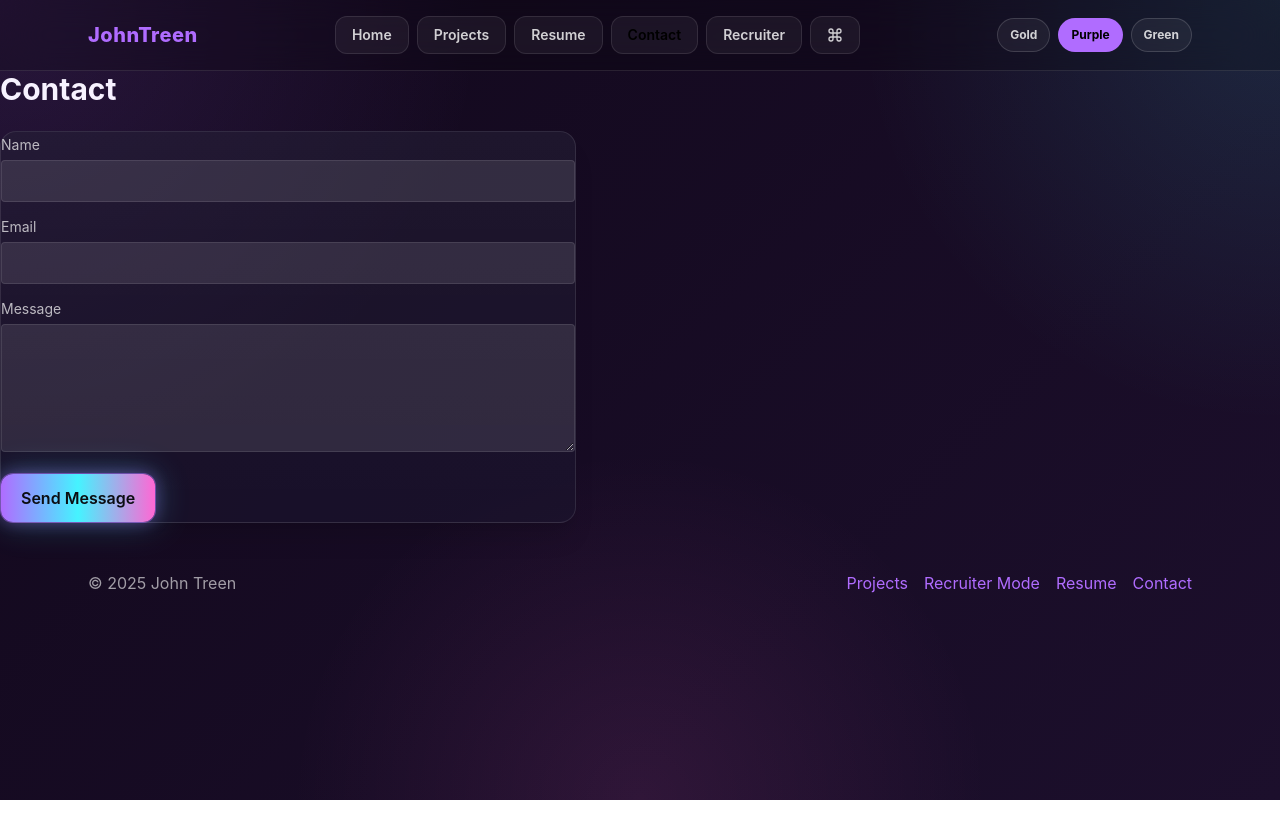
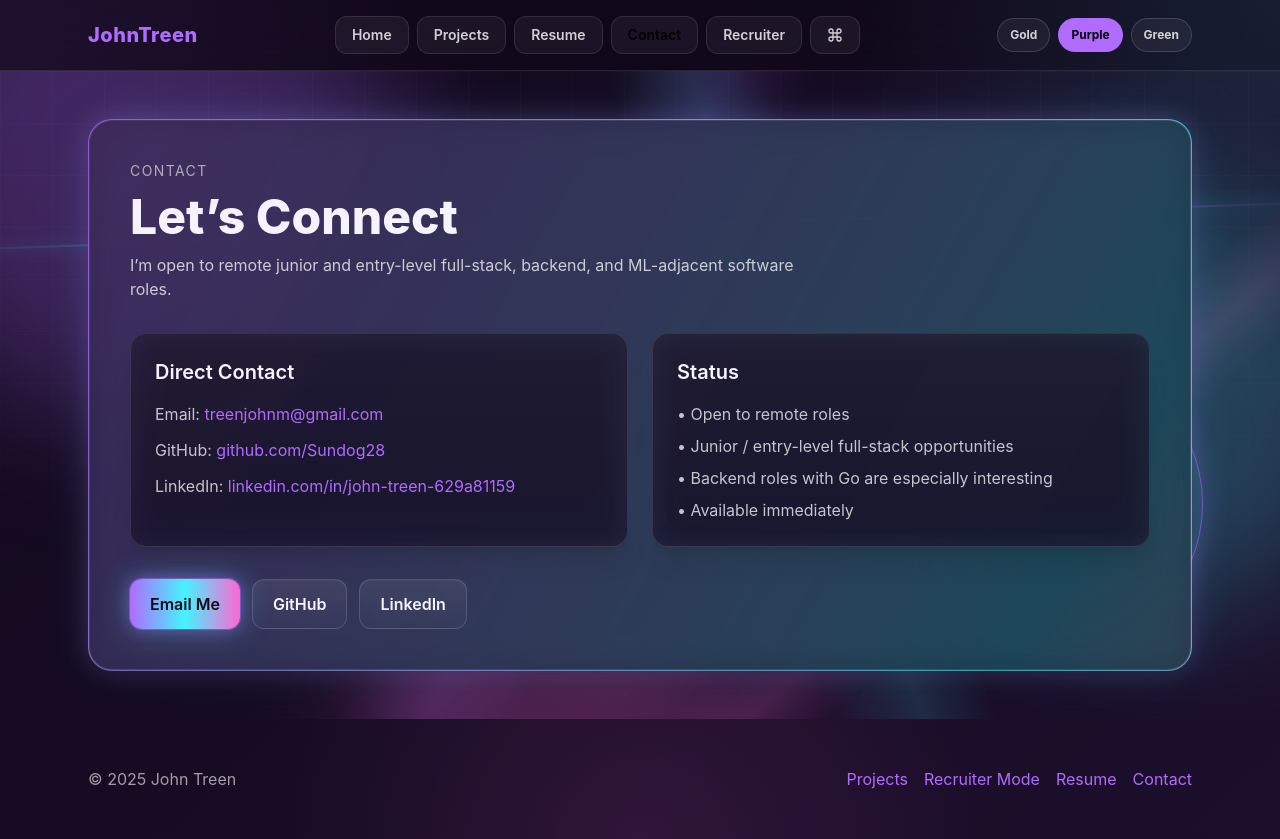
Before and after one commit to Sundog28/treenjohnportfolio, a React (Vite) app: page /contact in a window 1280 px wide. Before the commit the page ends 800 px from the top, so only its background shows below. Built offline with nearby package versions, Linux system fonts and the light colour scheme.

Commit message:
Add fully coded resume, contact, and case study pages

```diff
--- a/index.html
+++ b/index.html
@@ -1,8 +1,29 @@
-<!doctype html><html lang="en"><head>
-<meta charset="UTF-8"/><meta name="viewport" content="width=device-width,initial-scale=1.0"/>
-<title>John Treen — Portfolio</title>
-<link rel="manifest" href="/manifest.json"/><meta name="theme-color" content="#00ff88"/>
-<link rel="icon" href="/favicon.png"/>
-<meta name="description" content="Projects, skills, resume, and contact."/>
-<meta property="og:title" content="John Treen — Portfolio"/><meta property="og:image" content="/og-image.png"/>
-</head><body><div id="root"></div><script type="module" src="/src/main.tsx"></script></body></html>
+<!DOCTYPE html>
+<html lang="en" class="theme-purple">
+  <head>
+    <meta charset="UTF-8" />
+    <link rel="icon" type="image/x-icon" href="/favicon.ico" />
+    <meta name="viewport" content="width=device-width, initial-scale=1.0" />
+
+    <title>John Treen — Full-Stack & ML Engineer</title>
+
+    <meta
+      name="description"
+      content="John Treen portfolio — futuristic full-stack and machine learning portfolio featuring React, Go, PostgreSQL, and Python projects."
+    />
+
+    <meta property="og:title" content="John Treen — Full-Stack & ML Engineer" />
+    <meta
+      property="og:description"
+      content="Explore projects, case studies, recruiter mode, and resume."
+    />
+    <meta property="og:image" content="/social/og-image.png" />
+    <meta property="og:type" content="website" />
+
+    <meta name="theme-color" content="#12081c" />
+  </head>
+  <body>
+    <div id="root"></div>
+    <script type="module" src="/src/main.tsx"></script>
+  </body>
+</html>
--- a/src/pages/Contact.tsx
+++ b/src/pages/Contact.tsx
@@ -1,59 +1,95 @@
 import React from "react";
+import CyberBackground from "../components/CyberBackground";
 
 export default function Contact() {
-  const query = new URLSearchParams(window.location.search);
-  const sent = query.get("sent") === "true";
+  return (
+    <section className="relative overflow-hidden">
+      <CyberBackground />
 
-  return (
-    <section>
-      <h2 className="text-3xl font-bold mb-6">Contact</h2>
+      <div className="page">
+        <div className="glow-frame fade-in-up">
+          <div className="glow-inner card p-10">
+            <p className="text-sm tracking-widest uppercase text-white/60">
+              Contact
+            </p>
 
-      {!sent ? (
-        <form
-          className="card max-w-xl"
-          action="https://formsubmit.co/treenjohnm@gmail.com"
-          method="POST"
-        >
-          <input type="hidden" name="_next" value="https://treenjohnportfolio.com/contact?sent=true" />
-          <input type="hidden" name="_captcha" value="false" />
-          <input type="hidden" name="_subject" value="Portfolio Contact Message" />
+            <h1 className="mt-3 text-4xl font-extrabold md:text-5xl">
+              Let’s Connect
+            </h1>
 
-          <label className="block mb-3">
-            <span className="text-sm text-white/70">Name</span>
-            <input
-              required
-              type="text"
-              name="name"
-              className="mt-1 w-full px-3 py-2 rounded bg-white/10 border border-white/10"
-            />
-          </label>
+            <p className="mt-3 max-w-2xl text-white/75">
+              I’m open to remote junior and entry-level full-stack, backend,
+              and ML-adjacent software roles.
+            </p>
 
-          <label className="block mb-3">
-            <span className="text-sm text-white/70">Email</span>
-            <input
-              required
-              type="email"
-              name="email"
-              className="mt-1 w-full px-3 py-2 rounded bg-white/10 border border-white/10"
-            />
-          </label>
+            <div className="mt-8 grid gap-6 md:grid-cols-2">
+              <div className="card p-6">
+                <h2 className="text-xl font-semibold">Direct Contact</h2>
+                <div className="mt-4 space-y-3 text-white/75">
+                  <p>
+                    Email:{" "}
+                    <a href="mailto:treenjohnm@gmail.com">
+                      treenjohnm@gmail.com
+                    </a>
+                  </p>
+                  <p>
+                    GitHub:{" "}
+                    <a
+                      href="https://github.com/Sundog28"
+                      target="_blank"
+                      rel="noreferrer"
+                    >
+                      github.com/Sundog28
+                    </a>
+                  </p>
+                  <p>
+                    LinkedIn:{" "}
+                    <a
+                      href="https://www.linkedin.com/in/john-treen-629a81159/"
+                      target="_blank"
+                      rel="noreferrer"
+                    >
+                      linkedin.com/in/john-treen-629a81159
+                    </a>
+                  </p>
+                </div>
+              </div>
 
-          <label className="block mb-4">
-            <span className="text-sm text-white/70">Message</span>
-            <textarea
-              required
-              name="message"
-              className="mt-1 w-full px-3 py-2 rounded bg-white/10 border border-white/10 h-32"
-            />
-          </label>
+              <div className="card p-6">
+                <h2 className="text-xl font-semibold">Status</h2>
+                <div className="mt-4 space-y-2 text-white/75">
+                  <p>• Open to remote roles</p>
+                  <p>• Junior / entry-level full-stack opportunities</p>
+                  <p>• Backend roles with Go are especially interesting</p>
+                  <p>• Available immediately</p>
+                </div>
+              </div>
+            </div>
 
-          <button type="submit" className="btn btn-primary">Send Message</button>
-        </form>
-      ) : (
-        <div className="card max-w-xl">
-          ✅ Thanks — Your message has been sent. I’ll reply soon.
+            <div className="mt-8 flex flex-wrap gap-3">
+              <a className="btn btn-primary" href="mailto:treenjohnm@gmail.com">
+                Email Me
+              </a>
+              <a
+                className="btn"
+                href="https://github.com/Sundog28"
+                target="_blank"
+                rel="noreferrer"
+              >
+                GitHub
+              </a>
+              <a
+                className="btn"
+                href="https://www.linkedin.com/in/john-treen-629a81159/"
+                target="_blank"
+                rel="noreferrer"
+              >
+                LinkedIn
+              </a>
+            </div>
+          </div>
         </div>
-      )}
+      </div>
     </section>
   );
 }
--- a/src/pages/Resume.tsx
+++ b/src/pages/Resume.tsx
@@ -1,28 +1,84 @@
 import React from "react";
-export default function Resume(){
+import CyberBackground from "../components/CyberBackground";
+
+export default function Resume() {
   return (
-    <section className="grid gap-6">
-      <h2 className="text-3xl font-bold">Resume</h2>
+    <section className="relative overflow-hidden">
+      <CyberBackground />
 
-      <article className="card">
-        <h3 className="font-semibold mb-2" style={{color:"var(--accent)"}}>Full Resume</h3>
-        <div className="rounded overflow-hidden">
-          <iframe src="/resume/resume_full.html" title="Full Resume" className="w-full h-[70vh] bg-white"></iframe>
+      <div className="page">
+        <div className="glow-frame fade-in-up">
+          <div className="glow-inner card p-10">
+            <p className="text-sm tracking-widest uppercase text-white/60">
+              Resume
+            </p>
+
+            <h1 className="mt-3 text-4xl font-extrabold md:text-5xl">
+              John Treen
+            </h1>
+
+            <p className="mt-3 max-w-2xl text-white/75">
+              Full-Stack & ML Engineer focused on React, TypeScript, Go,
+              PostgreSQL, and practical machine learning workflows.
+            </p>
+
+            <div className="mt-6 flex flex-wrap gap-3">
+              <a
+                className="btn btn-primary"
+                href="/resume.pdf"
+                target="_blank"
+                rel="noreferrer"
+              >
+                Open Resume PDF
+              </a>
+
+              <a className="btn" href="/recruiter">
+                Recruiter Mode
+              </a>
+
+              <a className="btn" href="/contact">
+                Contact
+              </a>
+            </div>
+
+            <div className="mt-10 grid gap-6 md:grid-cols-2">
+              <div className="card p-6">
+                <h2 className="text-xl font-semibold">Quick Summary</h2>
+                <ul className="mt-4 space-y-2 text-white/75">
+                  <li>• React + TypeScript frontend development</li>
+                  <li>• Go backend APIs with clean structure</li>
+                  <li>• PostgreSQL and structured data handling</li>
+                  <li>• Python ML workflows with practical demos</li>
+                </ul>
+              </div>
+
+              <div className="card p-6">
+                <h2 className="text-xl font-semibold">
+                  What this resume highlights
+                </h2>
+                <ul className="mt-4 space-y-2 text-white/75">
+                  <li>• Full-stack projects with real architecture</li>
+                  <li>• Recruiter-friendly case studies</li>
+                  <li>• Practical engineering over fluff</li>
+                  <li>• Immediate availability for remote roles</li>
+                </ul>
+              </div>
+            </div>
+
+            <div className="mt-10 overflow-hidden rounded-2xl border border-white/10 bg-white/5">
+              <iframe
+                src="/resume.pdf"
+                title="John Treen Resume"
+                className="h-[800px] w-full"
+              />
+            </div>
+
+            <p className="mt-4 text-sm text-white/60">
+              Put your real PDF at <code>public/resume.pdf</code>
+            </p>
+          </div>
         </div>
-        <div className="mt-3 flex gap-3">
-          <a className="btn" href="/resume/resume_full.html" download>Download (HTML)</a>
-        </div>
-      </article>
-
-      <article className="card">
-        <h3 className="font-semibold mb-2" style={{color:"var(--accent)"}}>Mini Resume</h3>
-        <div className="rounded overflow-hidden">
-          <iframe src="/resume/resume_mini.html" title="Mini Resume" className="w-full h-[50vh] bg-white"></iframe>
-        </div>
-        <div className="mt-3 flex gap-3">
-          <a className="btn" href="/resume/resume_mini.html" download>Download (HTML)</a>
-        </div>
-      </article>
+      </div>
     </section>
   );
 }
```
Also changed, not shown: src/pages/case-studies/JobTrackCaseStudy.tsx (+19 -9 lines), src/pages/case-studies/MLCapstoneCaseStudy.tsx (+20 -10 lines), src/pages/case-studies/SkillForgeCaseStudy.tsx (+19 -12 lines).
